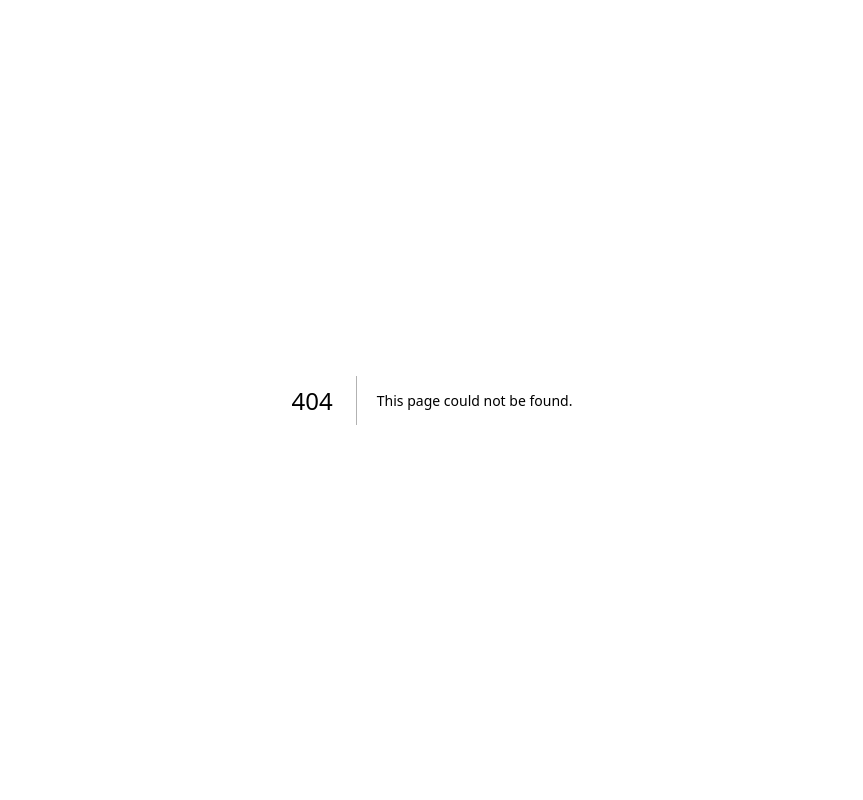
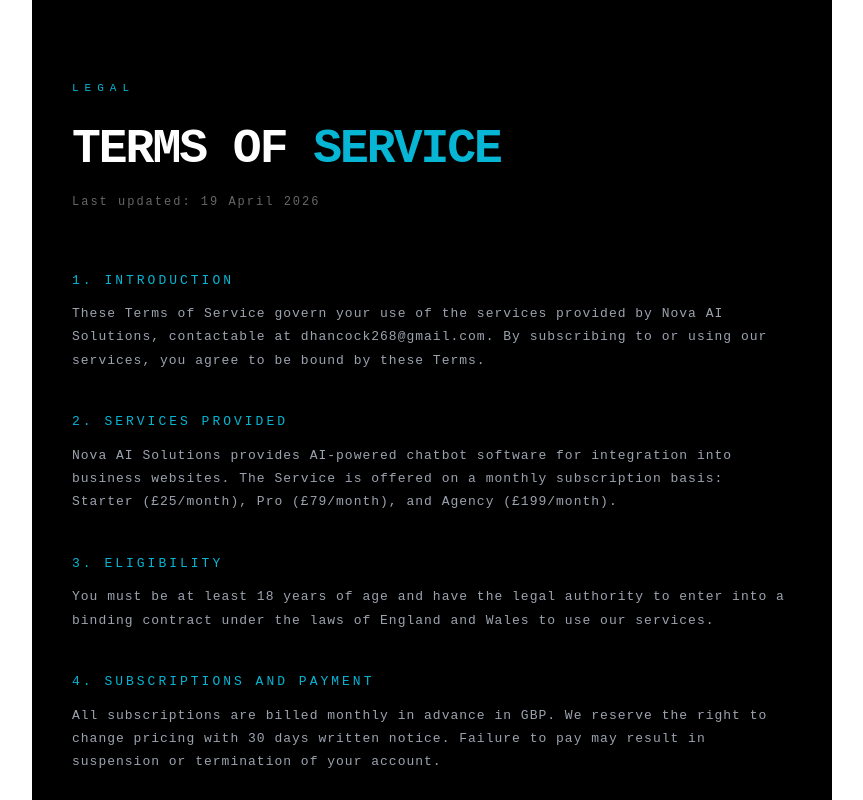
Before and after one commit to davehancock1999-lgtm/nova-ai-solutions, a Next.js app: page /terms in a window 1280 px wide. Before the commit this address had no page. Shown: the top 800 px of the page, without its empty margins (208-1071 px from the left). Built offline with nearby package versions, Linux system fonts and the light colour scheme.

Commit message:
Add terms and privacy pages with digital signature

```diff
--- a/app/LeadCapture.tsx
+++ b/app/LeadCapture.tsx
@@ -107,9 +107,9 @@
             />
             <label htmlFor="terms" style={{ color: "#9ca3af", fontSize: "11px", letterSpacing: "1px", lineHeight: "1.6", cursor: "pointer" }}>
               I agree to the Nova AI Solutions{" "}
-              <span style={{ color: "#06b6d4", textDecoration: "underline", cursor: "pointer" }}>Terms of Service</span>
+              <a href="/terms" style={{ color: "#06b6d4", textDecoration: "underline" }}>Terms of Service</a>
               {" "}and{" "}
-              <span style={{ color: "#06b6d4", textDecoration: "underline", cursor: "pointer" }}>Privacy Policy</span>
+              <a href="/privacy" style={{ color: "#06b6d4", textDecoration: "underline" }}>Privacy Policy</a>
               . I understand this constitutes a legally binding electronic signature under the UK Electronic Communications Act 2000.
             </label>
           </div>
--- /dev/null
+++ b/app/privacy/page.tsx
@@ -0,0 +1,32 @@
+export default function Privacy() {
+  return (
+    <main style={{ background: "#000", minHeight: "100vh", color: "#fff", padding: "80px 40px", fontFamily: "'Courier New', monospace", maxWidth: "800px", margin: "0 auto" }}>
+      <p style={{ color: "#06b6d4", fontSize: "11px", letterSpacing: "6px", marginBottom: "16px" }}>LEGAL</p>
+      <h1 style={{ fontSize: "clamp(28px, 5vw, 48px)", fontWeight: "900", letterSpacing: "-2px", marginBottom: "8px" }}>PRIVACY <span style={{ color: "#06b6d4" }}>POLICY</span></h1>
+      <p style={{ color: "#666", fontSize: "12px", letterSpacing: "2px", marginBottom: "60px" }}>Last updated: 19 April 2026</p>
+
+      {[
+        { title: "1. Who We Are", body: "Nova AI Solutions is a technology business providing AI chatbot services. Contact: dhancock268@gmail.com. We are the data controller for personal data collected through our website and services." },
+        { title: "2. What Data We Collect", body: "We collect: name, email address, and business name submitted via our lead form; usage data about how you interact with our services; correspondence you send us; and payment information handled securely by our payment processor." },
+        { title: "3. How We Use Your Data", body: "We use your data to respond to enquiries, provide and manage your subscription, send service communications, improve our services, and comply with legal obligations." },
+        { title: "4. We Will Never Sell Your Data", body: "Nova AI Solutions has a strict no-data-selling policy. We will never sell, rent, or trade your personal data to any third party for commercial purposes. This is a core principle of our business." },
+        { title: "5. Legal Basis for Processing", body: "We process your data under UK GDPR on the following bases: contract performance, legitimate interests, legal obligation, and consent where explicitly given." },
+        { title: "6. Data Retention", body: "Lead enquiry data is retained for up to 2 years. Subscription data is retained for 7 years for legal and accounting purposes. You may request deletion at any time, subject to legal obligations." },
+        { title: "7. Third Party Services", body: "We use Resend (email delivery), Vercel (hosting), and xAI (AI chatbot). All providers are required to process your data in accordance with applicable data protection law." },
+        { title: "8. Your Rights", body: "Under UK GDPR you have the right to access, rectify, erase, restrict processing of, and port your data. You also have the right to object to processing. Contact us at dhancock268@gmail.com to exercise these rights. We will respond within 30 days." },
+        { title: "9. Security", body: "We implement appropriate technical and organisational measures to protect your data. All data is transmitted over encrypted SSL/TLS connections." },
+        { title: "10. Complaints", body: "You have the right to lodge a complaint with the Information Commissioner's Office (ICO) at ico.org.uk if you have concerns about how we handle your data." },
+        { title: "11. Contact", body: "For privacy queries or to exercise your rights: dhancock268@gmail.com" },
+      ].map((s, i) => (
+        <div key={i} style={{ marginBottom: "40px" }}>
+          <h2 style={{ color: "#06b6d4", fontSize: "13px", letterSpacing: "3px", marginBottom: "12px" }}>{s.title.toUpperCase()}</h2>
+          <p style={{ color: "#9ca3af", fontSize: "13px", lineHeight: "1.8", letterSpacing: "1px" }}>{s.body}</p>
+        </div>
+      ))}
+
+      <div style={{ borderTop: "1px solid rgba(6,182,212,0.2)", paddingTop: "40px", marginTop: "40px" }}>
+        <a href="/" style={{ color: "#06b6d4", fontSize: "11px", letterSpacing: "3px", textDecoration: "none" }}>← BACK TO HOME</a>
+      </div>
+    </main>
+  );
+}
--- /dev/null
+++ b/app/terms/page.tsx
@@ -0,0 +1,32 @@
+export default function Terms() {
+  return (
+    <main style={{ background: "#000", minHeight: "100vh", color: "#fff", padding: "80px 40px", fontFamily: "'Courier New', monospace", maxWidth: "800px", margin: "0 auto" }}>
+      <p style={{ color: "#06b6d4", fontSize: "11px", letterSpacing: "6px", marginBottom: "16px" }}>LEGAL</p>
+      <h1 style={{ fontSize: "clamp(28px, 5vw, 48px)", fontWeight: "900", letterSpacing: "-2px", marginBottom: "8px" }}>TERMS OF <span style={{ color: "#06b6d4" }}>SERVICE</span></h1>
+      <p style={{ color: "#666", fontSize: "12px", letterSpacing: "2px", marginBottom: "60px" }}>Last updated: 19 April 2026</p>
+
+      {[
+        { title: "1. Introduction", body: "These Terms of Service govern your use of the services provided by Nova AI Solutions, contactable at dhancock268@gmail.com. By subscribing to or using our services, you agree to be bound by these Terms." },
+        { title: "2. Services Provided", body: "Nova AI Solutions provides AI-powered chatbot software for integration into business websites. The Service is offered on a monthly subscription basis: Starter (£25/month), Pro (£79/month), and Agency (£199/month)." },
+        { title: "3. Eligibility", body: "You must be at least 18 years of age and have the legal authority to enter into a binding contract under the laws of England and Wales to use our services." },
+        { title: "4. Subscriptions and Payment", body: "All subscriptions are billed monthly in advance in GBP. We reserve the right to change pricing with 30 days written notice. Failure to pay may result in suspension or termination of your account." },
+        { title: "5. Cancellation and Refunds", body: "You may cancel your subscription at any time. Cancellation takes effect at the end of the current billing period. No refunds are issued for partial months already paid, except where required by law." },
+        { title: "6. Acceptable Use", body: "You agree not to use the Service for any unlawful activity, to transmit spam or malware, to infringe intellectual property rights, or to harass any person. We may suspend accounts that violate this policy without refund." },
+        { title: "7. Intellectual Property", body: "All software, code, designs, and content forming part of the Service remain the exclusive intellectual property of Nova AI Solutions. Your subscription grants a non-exclusive, non-transferable licence to use the Service during your subscription period only." },
+        { title: "8. Data and Privacy", body: "We collect and process personal data in accordance with our Privacy Policy. We will never sell your personal data to third parties. You are responsible for ensuring your use of the Service complies with UK GDPR." },
+        { title: "9. Limitation of Liability", body: "To the maximum extent permitted by law, Nova AI Solutions shall not be liable for any indirect or consequential damages. Our total liability shall not exceed the amount paid by you in the relevant month." },
+        { title: "10. Governing Law", body: "These Terms are governed by the laws of England and Wales. Any disputes shall be subject to the exclusive jurisdiction of the courts of England and Wales." },
+        { title: "11. Contact", body: "For any questions regarding these Terms, please contact us at: dhancock268@gmail.com" },
+      ].map((s, i) => (
+        <div key={i} style={{ marginBottom: "40px" }}>
+          <h2 style={{ color: "#06b6d4", fontSize: "13px", letterSpacing: "3px", marginBottom: "12px" }}>{s.title.toUpperCase()}</h2>
+          <p style={{ color: "#9ca3af", fontSize: "13px", lineHeight: "1.8", letterSpacing: "1px" }}>{s.body}</p>
+        </div>
+      ))}
+
+      <div style={{ borderTop: "1px solid rgba(6,182,212,0.2)", paddingTop: "40px", marginTop: "40px" }}>
+        <a href="/" style={{ color: "#06b6d4", fontSize: "11px", letterSpacing: "3px", textDecoration: "none" }}>← BACK TO HOME</a>
+      </div>
+    </main>
+  );
+}
```
